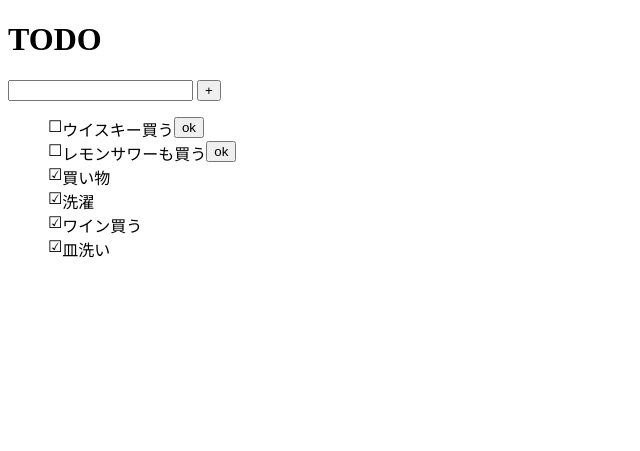
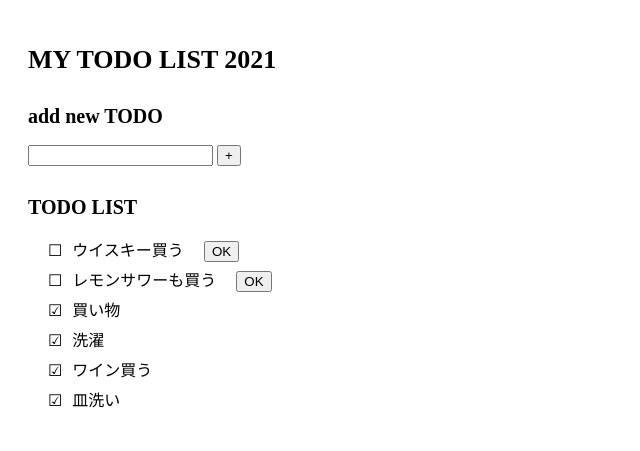
Before and after one commit to eryry/php_study, a PHP site: page /todolist001.php in a window 1280 px wide. Shown: the top 451 px of the page, without its empty margins (0-640 px from the left). Run offline with PHP 8.4, Linux system fonts and the light colour scheme; data comes from the database, SQL or seed files in the repository.

Commit message:
cssファイル追加

```diff
--- /dev/null
+++ b/todo/style.css
@@ -0,0 +1,27 @@
+body{
+  padding:20px;
+}
+section {
+  margin-top:30px;
+}
+h1{
+  font-size:26px;
+}
+h2 {
+  font-size:20px;
+}
+ul {
+  list-style:none;
+  padding-left:20px;
+}
+li {
+  display:flex;
+  flex-direction:row;
+  line-height:30px;
+}
+.check {
+  margin-right:10px;
+}
+.btn_ok {
+  margin-left:20px;
+}
--- a/todo/todolist001.php
+++ b/todo/todolist001.php
@@ -1,48 +1,45 @@
 <?php
 require_once("todoDatabase.php");
 $res = $pdo->query("SELECT * FROM todos ORDER BY completed,id");
-
 function h($text) {
   return htmlspecialchars($text,ENT_QUOTES);
 }
-
+$year = date("Y");
 ?>
 <!DOCTYPE html>
 <html lang="ja">
 <head>
   <meta charset="utf=8">
   <title>TODOリスト</title>
-  <style>
-    ul {
-      list-style:none;
-    }
-    li {
-      display:flex;
-      flex-direction:row;
-    }
-  </style>
+  <link rel="stylesheet" href="style.css">
 </head>
 <body>
-  <h1>TODO</h1>
+  <h1>MY TODO LIST <?php echo $year; ?></h1>
+  <section class="add_area">
+  <h2>add new TODO</h2>
   <form action="classTodo.php" method="post">
     <input type="text" name="contents" value="">
     <input type="submit" value="+">
   </form>
+  </section>
+  <section class="list_area">
+  <h2>TODO LIST</h2>
   <ul>
   <?php foreach($res as $row): ?>
   <li>
-    <div><?php echo $row["completed"]==1 ? "☑" : "☐" ;?></div>
+    <div class="check"><?php echo $row["completed"]==1 ? "☑" : "☐" ;?></div>
     <div><?php echo h($row["contents"]); ?></div>
     <?php if($row["completed"]!=1): ?>
-    <div>
+    <div class="btn_ok">
     <form action="classTodo.php" method="post">
       <input type="hidden" name="id" value="<?php echo $row["id"]; ?>">
-      <input type="submit" value="ok">
+      <input type="submit" value="OK">
     </form>
     </div>
     <?php endif; ?>
   </li>
   <?php endforeach; ?>
   </ul>
+  </section>
 </body>
 </html>
```
